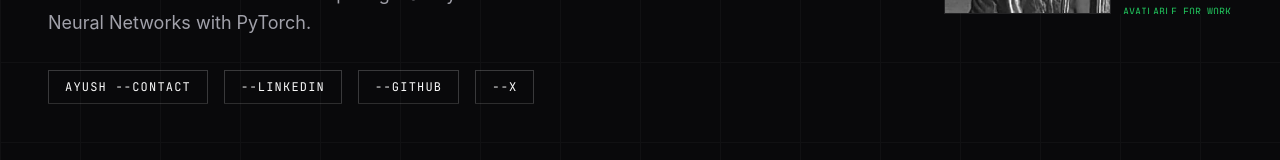
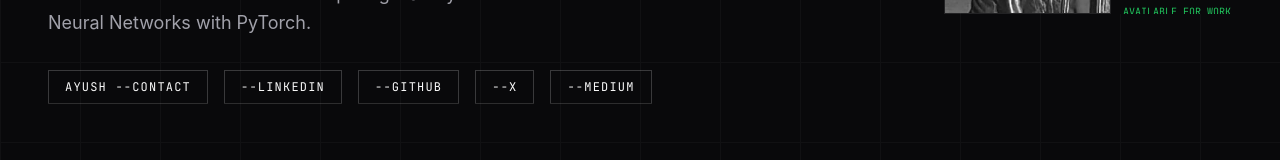
Before and after one commit to AyushkhatiDev/portfolio, a React (Vite) app: page / in a window 1280 px wide. Shown: the part 578-738 px from the top of the page. Built offline with nearby package versions, Linux system fonts and the light colour scheme; the HTML template or start-up script is replaced by a standard one.

Commit message:
feat: add Medium blog link to hero and contact sections

```diff
--- a/src/components/ContactSection.tsx
+++ b/src/components/ContactSection.tsx
@@ -1,7 +1,7 @@
 import { motion } from "framer-motion";
 import { useState, useRef } from "react";
 import { useInView } from "framer-motion";
-import { Mail, MapPin, Send, Github, Linkedin, Twitter, ExternalLink, ArrowRight } from "lucide-react";
+import { Mail, MapPin, Send, Github, Linkedin, Twitter, BookOpen, ExternalLink, ArrowRight } from "lucide-react";
 
 const containerVariants = {
     hidden: {},
@@ -44,6 +44,12 @@ const socials = [
         handle: "@ayushkhati",
         href: "https://twitter.com/ayushkhati",
         Icon: Twitter,
+    },
+    {
+        label: "Medium",
+        handle: "@ayushiskhati305",
+        href: "https://medium.com/@ayushiskhati305",
+        Icon: BookOpen,
     },
     {
         label: "Email",
--- a/src/components/HeroSection.tsx
+++ b/src/components/HeroSection.tsx
@@ -131,6 +131,14 @@ const HeroSection = () => {
                             >
                                 --x
                             </a>
+                            <a
+                                href="https://medium.com/@ayushiskhati305"
+                                target="_blank"
+                                rel="noopener noreferrer"
+                                className="font-mono text-xs border border-foreground/20 px-4 py-2 hover:border-foreground/60 transition-colors uppercase tracking-widest whitespace-nowrap"
+                            >
+                                --medium
+                            </a>
                         </motion.div>
                     </div>
 
```
